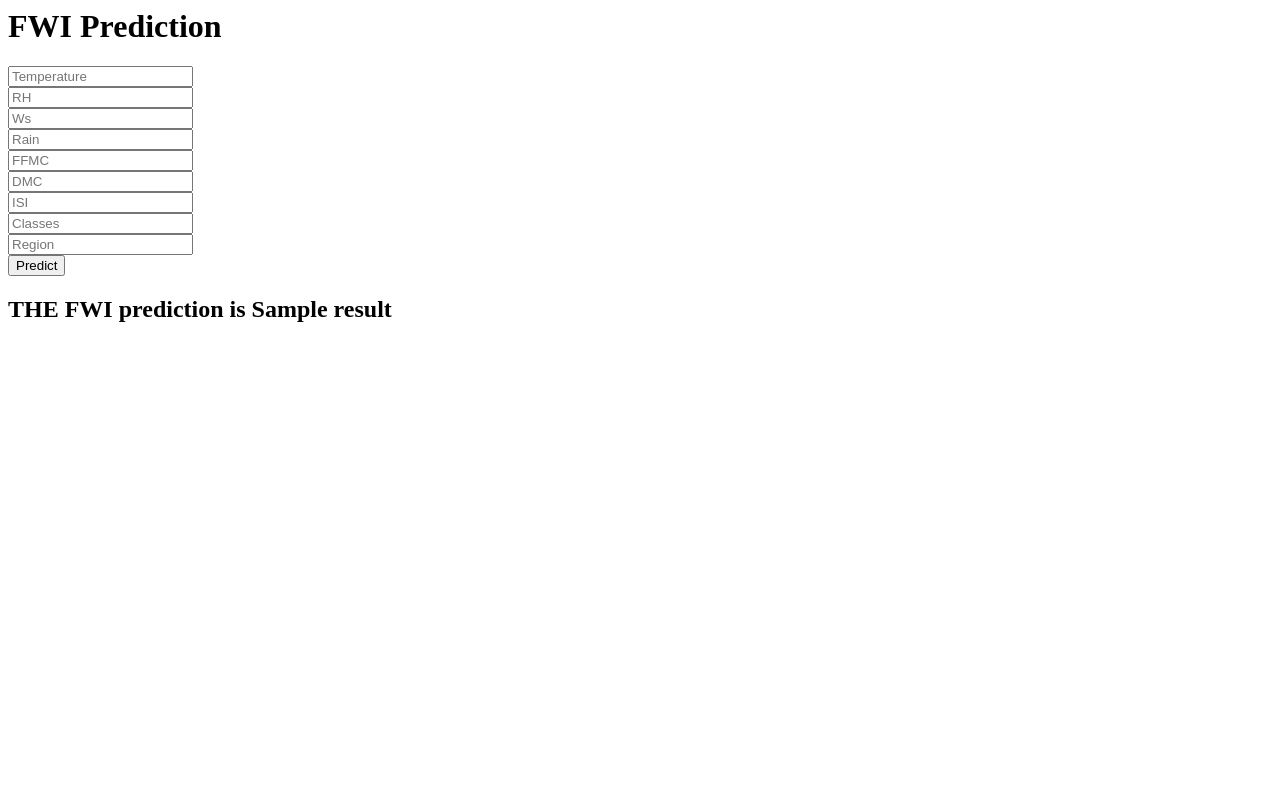
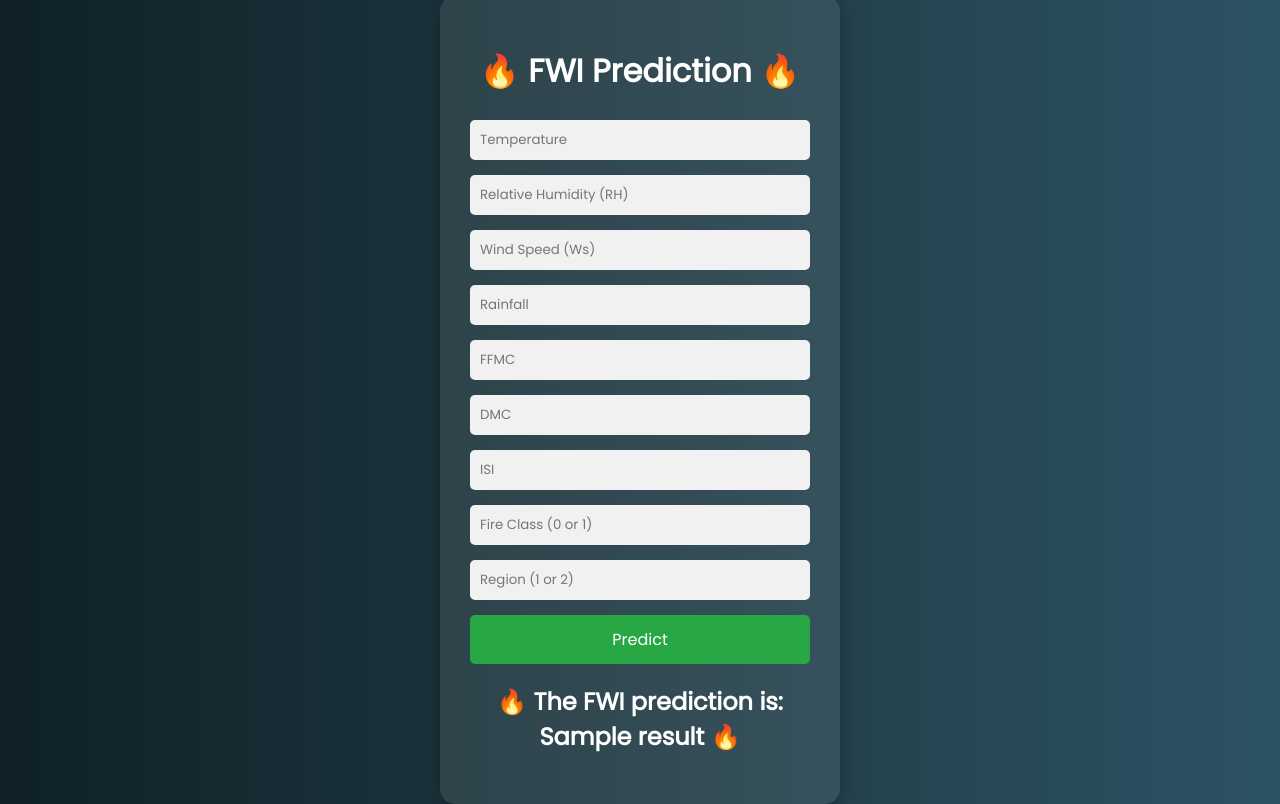
Before and after one commit to ashishprajapati2006/Algerian_forest_fires, a Flask app: template templates/home.html in a window 1280 px wide. Before the commit the page ends 322 px from the top, so only its background shows below. Run offline with Flask 3, Linux system fonts and the light colour scheme; the template is opened without the code that fills it: most values are stand-ins (such as "Sample title", 1, 10 or a date in 2020); parts of the project's set-up code (start-up, migrations or seed data) failed here and were passed over.

Commit message:
Update home.html

```diff
--- a/templates/home.html
+++ b/templates/home.html
@@ -1,26 +1,88 @@
-<html>
+<!DOCTYPE html>
+<html lang="en">
+<head>
+    <meta charset="UTF-8">
+    <title>FWI Prediction</title>
+    <link href="https://fonts.googleapis.com/css2?family=Poppins&display=swap" rel="stylesheet">
+    <style>
+        * {
+            box-sizing: border-box;
+            font-family: 'Poppins', sans-serif;
+        }
+
+        body {
+            background: linear-gradient(to right, #0f2027, #203a43, #2c5364);
+            margin: 0;
+            padding: 0;
+            display: flex;
+            justify-content: center;
+            align-items: center;
+            height: 100vh;
+            color: white;
+        }
+
+        .container {
+            background-color: #ffffff15;
+            padding: 30px;
+            border-radius: 15px;
+            box-shadow: 0px 4px 20px rgba(0, 0, 0, 0.3);
+            width: 100%;
+            max-width: 400px;
+        }
+
+        h1 {
+            text-align: center;
+            margin-bottom: 25px;
+        }
+
+        input[type="text"] {
+            width: 100%;
+            padding: 10px;
+            margin-bottom: 15px;
+            border: none;
+            border-radius: 5px;
+            outline: none;
+            background-color: #f1f1f1;
+        }
+
+        button {
+            width: 100%;
+            padding: 12px;
+            background-color: #28a745;
+            color: white;
+            border: none;
+            border-radius: 5px;
+            font-size: 16px;
+            cursor: pointer;
+            transition: background-color 0.3s ease;
+        }
+
+        button:hover {
+            background-color: #218838;
+        }
+
+        h2 {
+            text-align: center;
+            margin-top: 20px;
+        }
+    </style>
+</head>
 <body>
-    <div class="login">
-       <h1>FWI Prediction</h1>
-
-        <!-- Main Input For Receiving Query to our ML -->
-       <form action="{{ url_for('predict_datapoint')}}" method="post">
-         <input type="text" name="Temperature" placeholder="Temperature" required="required" /><br>
-           <input type="text" name="RH" placeholder="RH" required="required" /><br>
-           <input type="text" name="Ws" placeholder="Ws" required="required" /><br>
-           <input type="text" name="Rain" placeholder="Rain" required="required" /><br>
-           <input type="text" name="FFMC" placeholder="FFMC" required="required" /><br>
-           <input type="text" name="DMC" placeholder="DMC" required="required" /><br>
-           <input type="text" name="ISI" placeholder="ISI" required="required" /><br>
-           <input type="text" name="Classes" placeholder="Classes" required="required" /><br>
-           <input type="text" name="Region" placeholder="Region" required="required" /><br>
-
-
-
-           <button type="submit" class="btn btn-primary btn-block btn-large">Predict</button>
-       </form>
-    <h2>
-       THE FWI prediction is {{result}}
-    </h2>
-   <body>
+    <div class="container">
+        <h1>🔥 FWI Prediction 🔥</h1>
+        <form action="{{ url_for('predict_datapoint')}}" method="post">
+            <input type="text" name="Temperature" placeholder="Temperature" required />
+            <input type="text" name="RH" placeholder="Relative Humidity (RH)" required />
+            <input type="text" name="Ws" placeholder="Wind Speed (Ws)" required />
+            <input type="text" name="Rain" placeholder="Rainfall" required />
+            <input type="text" name="FFMC" placeholder="FFMC" required />
+            <input type="text" name="DMC" placeholder="DMC" required />
+            <input type="text" name="ISI" placeholder="ISI" required />
+            <input type="text" name="Classes" placeholder="Fire Class (0 or 1)" required />
+            <input type="text" name="Region" placeholder="Region (1 or 2)" required />
+            <button type="submit">Predict</button>
+        </form>
+        <h2>🔥 The FWI prediction is: {{ result }} 🔥</h2>
+    </div>
+</body>
 </html>
```
